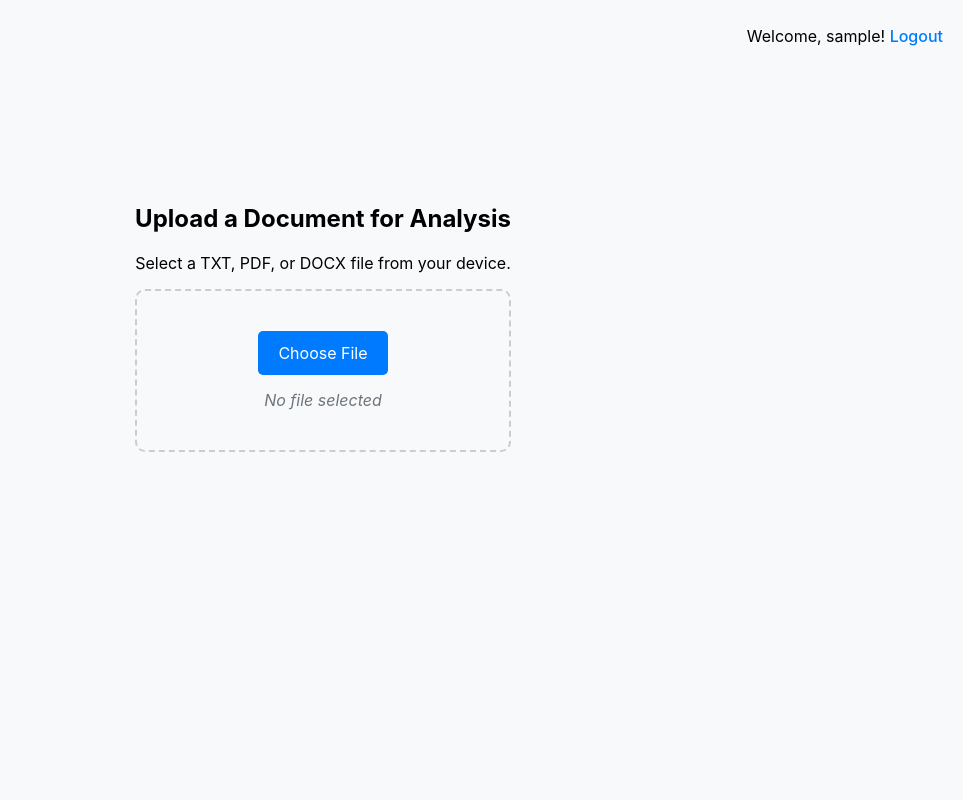
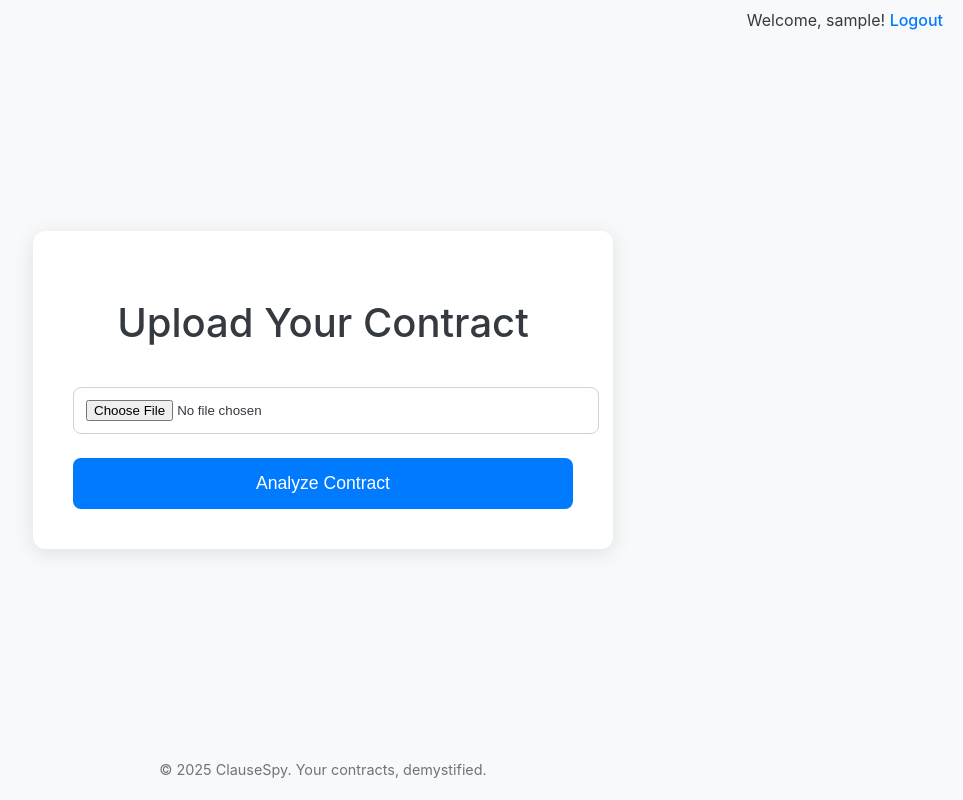
Before and after one commit to clausespy/clausespyv2, a Flask app: page /upload in a window 1280 px wide. Shown: the whole page, without its empty margins (317-1280 px from the left). Run offline with Flask 3, Linux system fonts and the light colour scheme; the visitor is signed in with stand-in values (Sample User, id 1).

Commit message:
Update upload.html

```diff
--- a/templates/upload.html
+++ b/templates/upload.html
@@ -3,57 +3,53 @@
 <head>
     <meta charset="UTF-8">
     <meta name="viewport" content="width=device-width, initial-scale=1.0">
-    <title>Upload Document - ClauseSpy</title>
+    <title>Upload Contract - ClauseSpy</title>
     <style>
-        body { font-family: -apple-system, BlinkMacSystemFont, "Segoe UI", Roboto, Helvetica, Arial, sans-serif; background-color: #f8f9fa; display: flex; flex-direction: column; align-items: center; min-height: 100vh; margin: 0; }
+        body, html { height: 100%; margin: 0; font-family: -apple-system, BlinkMacSystemFont, "Segoe UI", Roboto, Helvetica, Arial, sans-serif; background-color: #f8f9fa; color: #343a40; }
+        .wrapper { display: flex; flex-direction: column; justify-content: space-between; min-height: 100vh; text-align: center; }
         .user-header { width: 100%; padding: 10px 20px; text-align: right; box-sizing: border-box; }
         .user-header a { color: #007bff; text-decoration: none; font-weight: 500; }
-        .container { text-align: center; padding: 2em; margin-top: 5em; }
-        .upload-area { border: 2px dashed #ccc; border-radius: 10px; padding: 40px; }
-        .file-label { display: inline-block; padding: 12px 20px; background-color: #007bff; color: white; border-radius: 5px; cursor: pointer; }
-        input[type="file"] { display: none; }
-        #file-name { margin-top: 15px; font-style: italic; color: #6c757d; }
-        .submit-btn { background-color: #28a745; color: white; border: none; border-radius: 5px; padding: 12px 30px; margin-top: 20px; font-size: 1em; cursor: pointer; display: none; /* Hidden by default */ }
+        .container { flex-grow: 1; display: flex; flex-direction: column; justify-content: center; align-items: center; padding: 2em; }
+        h1 { font-size: 2.5em; font-weight: 500; margin-bottom: 1em; }
+        .upload-box { background: white; padding: 40px; border-radius: 12px; box-shadow: 0 4px 20px rgba(0,0,0,0.1); width: 100%; max-width: 500px; }
+        .file-input-wrapper { margin-bottom: 1.5em; }
+        input[type="file"] { width: 100%; padding: 12px; border: 1px solid #ced4da; border-radius: 8px; }
+        .analyze-btn { background-color: #007bff; color: white; border: none; border-radius: 8px; padding: 15px 35px; font-size: 1.1em; font-weight: 500; text-decoration: none; cursor: pointer; transition: background-color 0.2s; width: 100%; }
+        .analyze-btn:hover { background-color: #0056b3; }
+        .footer { padding: 1.5em; color: #6c757d; font-size: 0.9em; }
+        .flash-message { padding: 1em; margin: 1em 0; background-color: #d4edda; color: #155724; border: 1px solid #c3e6cb; border-radius: 8px; }
     </style>
 </head>
 <body>
-
+    <div class="wrapper">
         <div class="user-header">
-         <p>Welcome, {{ current_user.username }}! <a href="{{ url_for('logout') }}">Logout</a></p>
+            Welcome, {{ current_user.username }}! <a href="{{ url_for('logout') }}">Logout</a>
         </div>
 
         <div class="container">
-        <h2>Upload a Document for Analysis</h2>
-        <p>Select a TXT, PDF, or DOCX file from your device.</p>
+            <div class="upload-box">
+                <h1>Upload Your Contract</h1>
 
-        <!-- The form now posts to the 'handle_upload' function -->
-        <form action="{{ url_for('handle_upload') }}" method="post" enctype="multipart/form-data">
-            <div class="upload-area">
-                <label for="file" class="file-label">Choose File</label>
-                <input type="file" name="file" id="file" accept=".txt,.pdf,.docx" required>
-                <div id="file-name">No file selected</div>
+                {% with messages = get_flashed_messages() %}
+                  {% if messages %}
+                    <div class="flash-message">
+                      {{ messages[0] }}
                     </div>
-            <button type="submit" id="submit-button" class="submit-btn">Analyze Document</button>
+                  {% endif %}
+                {% endwith %}
+
+                <form action="{{ url_for('analyze_contract') }}" method="post" enctype="multipart/form-data">
+                    <div class="file-input-wrapper">
+                        <input type="file" name="contract_file" required>
+                    </div>
+                    <button type="submit" class="analyze-btn">Analyze Contract</button>
                 </form>
             </div>
+        </div>
 
-    <script>
-        const fileInput = document.getElementById('file');
-        const fileNameDisplay = document.getElementById('file-name');
-        const submitButton = document.getElementById('submit-button');
-
-        fileInput.addEventListener('change', function() {
-            if (this.files.length > 0) {
-                // Show the file name in the "small box"
-                fileNameDisplay.textContent = this.files[0].name;
-                // Show the submit button
-                submitButton.style.display = 'block';
-            } else {
-                fileNameDisplay.textContent = 'No file selected';
-                submitButton.style.display = 'none';
-            }
-        });
-    </script>
-
+        <div class="footer">
+            &copy; 2025 ClauseSpy. Your contracts, demystified.
+        </div>
+    </div>
 </body>
 </html>
```
Lines whose indentation alone changed are shown as unchanged.
